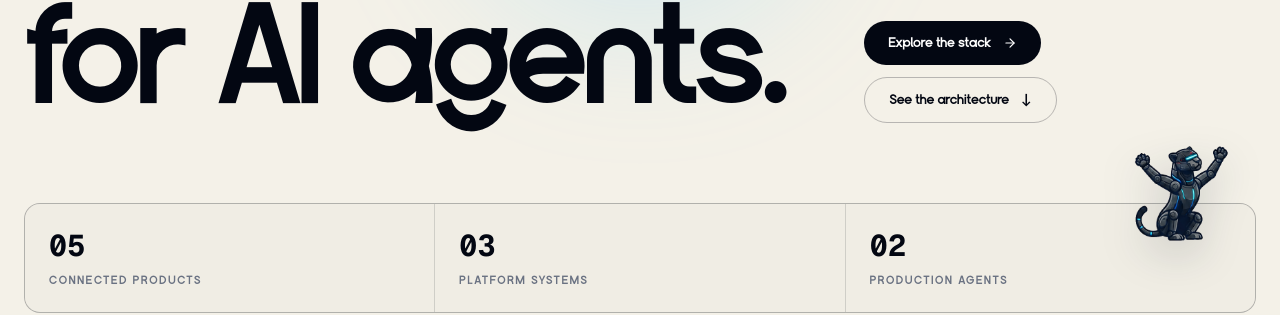
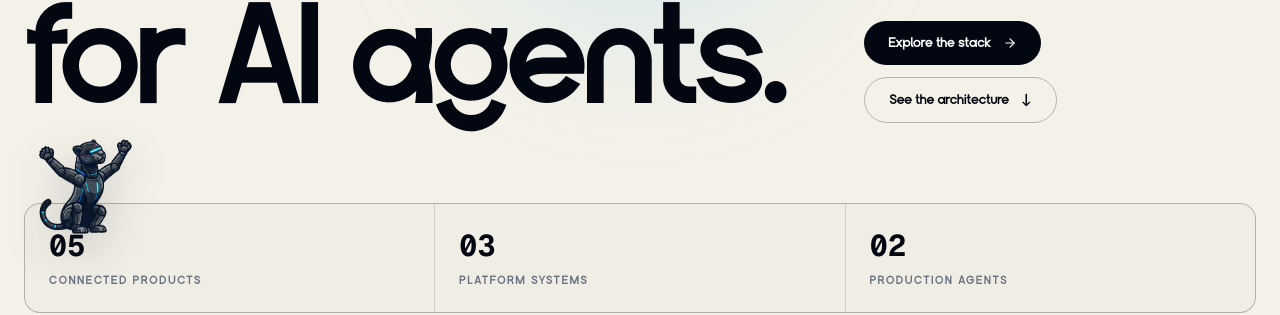
Before and after one commit to amandeepsingh29/Crumbles.dev, a Next.js app: page / in a window 1280 px wide. Shown: the part 507-822 px from the top of the page. Built offline with nearby package versions, Linux system fonts and the light colour scheme; no server answers; a web font is replaced by a local one.

Commit message:
Make panther mascot interactive

```diff
--- a/src/app/globals.css
+++ b/src/app/globals.css
@@ -86,13 +86,77 @@ body {
 
 .panther-mascot {
   position: fixed;
-  right: 1.25rem;
+  left: 1.25rem;
   bottom: 1.25rem;
   z-index: 40;
   width: clamp(5.5rem, 13vw, 9rem);
   aspect-ratio: 1;
-  pointer-events: none;
+  cursor: pointer;
+  border: 0;
+  padding: 0;
+  background: transparent;
   filter: drop-shadow(0 14px 20px rgb(15 23 42 / 0.16));
+  transition: transform 180ms ease;
+}
+
+.panther-mascot:hover,
+.panther-mascot:focus-visible {
+  transform: translateY(-0.35rem) scale(1.04);
+}
+
+.panther-mascot:focus-visible {
+  outline: 2px solid #0ea5e9;
+  outline-offset: 0.35rem;
+  border-radius: 999px;
+}
+
+.panther-mascot-wrap {
+  position: fixed;
+  left: 1.25rem;
+  bottom: 1.25rem;
+  z-index: 40;
+}
+
+.panther-mascot-wrap .panther-mascot {
+  position: relative;
+  left: auto;
+  bottom: auto;
+  z-index: auto;
+}
+
+.panther-mascot-bubble {
+  position: absolute;
+  left: 0;
+  bottom: calc(100% + 0.75rem);
+  width: max-content;
+  max-width: 14rem;
+  border: 1px solid rgb(15 23 42 / 0.12);
+  border-radius: 1rem 1rem 1rem 0.25rem;
+  background: #fff;
+  padding: 0.7rem 0.85rem;
+  color: #0f172a;
+  font-size: 0.75rem;
+  font-weight: 800;
+  line-height: 1.25;
+  box-shadow: 0 12px 30px rgb(15 23 42 / 0.12);
+}
+
+.panther-mascot-bubble span {
+  display: block;
+  margin-top: 0.25rem;
+  color: #64748b;
+  font-size: 0.65rem;
+  font-weight: 700;
+}
+
+.dark .panther-mascot-bubble {
+  border-color: rgb(255 255 255 / 0.14);
+  background: #111827;
+  color: #fff;
+}
+
+.dark .panther-mascot-bubble span {
+  color: #94a3b8;
 }
 
 h1,
--- a/src/components/PantherMascot.tsx
+++ b/src/components/PantherMascot.tsx
@@ -1,13 +1,43 @@
 'use client';
 
 import Image from 'next/image';
-import { useEffect, useState } from 'react';
+import { usePathname } from 'next/navigation';
+import { useEffect, useRef, useState } from 'react';
 
 const poseCount = 9;
+const progressKey = 'crumbles-panther-progress';
+
+const pageMessages: Record<string, string> = {
+  '/': 'Panther is online.',
+  '/products': 'Inspect the agent stack.',
+  '/blogs': 'A new lab note is waiting.',
+  '/team': 'Meet the builder behind Crumbles.',
+  '/careers': 'Looking for builders?',
+  '/contact': 'Talk to the team.',
+};
+
+function getPageMessage(pathname: string) {
+  if (pageMessages[pathname]) return pageMessages[pathname];
+  if (pathname.startsWith('/products/')) return 'Panther found a product system.';
+  if (pathname.startsWith('/blogs/')) return 'Panther found a lab note.';
+  return 'Panther is exploring.';
+}
 
 export default function PantherMascot() {
+  const pathname = usePathname();
   const [pose, setPose] = useState(1);
   const [reducedMotion, setReducedMotion] = useState(false);
+  const [message, setMessage] = useState('Panther is online.');
+  const [showBubble, setShowBubble] = useState(false);
+  const [explored, setExplored] = useState(0);
+  const hideBubbleTimer = useRef<number | null>(null);
+
+  const revealMessage = (nextMessage: string, duration = 3500) => {
+    setMessage(nextMessage);
+    setShowBubble(true);
+    if (hideBubbleTimer.current) window.clearTimeout(hideBubbleTimer.current);
+    hideBubbleTimer.current = window.setTimeout(() => setShowBubble(false), duration);
+  };
 
   useEffect(() => {
     const mediaQuery = window.matchMedia('(prefers-reduced-motion: reduce)');
@@ -19,6 +49,32 @@ export default function PantherMascot() {
   }, []);
 
   useEffect(() => {
+    if (!pathname) return;
+    const navigationTimer = window.setTimeout(() => {
+      revealMessage(getPageMessage(pathname));
+
+      try {
+        const saved = JSON.parse(window.localStorage.getItem(progressKey) || '{"pages":[]}') as { pages?: string[] };
+        const pages = new Set(saved.pages || []);
+        pages.add(pathname);
+        window.localStorage.setItem(progressKey, JSON.stringify({ pages: [...pages] }));
+        setExplored(pages.size);
+
+        if (pages.size === 3) revealMessage('Achievement unlocked: Explorer.', 5000);
+        if (pathname.startsWith('/products/') && pages.size >= 7) revealMessage('Achievement unlocked: Stack explorer.', 5000);
+      } catch {
+        // Local progress is optional and should never affect navigation.
+      }
+    }, 0);
+
+    return () => window.clearTimeout(navigationTimer);
+  }, [pathname]);
+
+  useEffect(() => () => {
+    if (hideBubbleTimer.current) window.clearTimeout(hideBubbleTimer.current);
+  }, []);
+
+  useEffect(() => {
     if (reducedMotion) return;
     const timer = window.setInterval(() => {
       setPose((current) => (current % poseCount) + 1);
@@ -27,12 +83,38 @@ export default function PantherMascot() {
     return () => window.clearInterval(timer);
   }, [reducedMotion]);
 
+  const react = (nextPose: number, nextMessage: string) => {
+    setPose(nextPose);
+    revealMessage(nextMessage);
+  };
+
+  const handleClick = () => {
+    const nextPose = Math.floor(Math.random() * poseCount) + 1;
+    react(nextPose, 'Panther is ready for the next run.');
+  };
+
+  const handleDoubleClick = () => react(9, 'Achievement energy detected.');
+
   const posePath = `/mascot/pose-${String(pose).padStart(2, '0')}.png`;
 
   return (
-    <div className="panther-mascot" aria-label="Crumbles robotic panther mascot" role="img">
-      <Image src={posePath} alt="" width={220} height={220} priority className="h-full w-full object-contain" />
-      <span className="sr-only">Crumbles robotic panther mascot</span>
+    <div className="panther-mascot-wrap">
+      {showBubble && (
+        <div className="panther-mascot-bubble" role="status">
+          {message}
+          <span>{explored} systems explored</span>
+        </div>
+      )}
+      <button
+        type="button"
+        className="panther-mascot"
+        aria-label="Interact with the Crumbles robotic panther mascot"
+        onClick={handleClick}
+        onDoubleClick={handleDoubleClick}
+        onMouseEnter={() => react(5, 'Panther is watching the system.')}
+      >
+        <Image src={posePath} alt="" width={220} height={220} priority className="h-full w-full object-contain" />
+      </button>
     </div>
   );
 }
```
